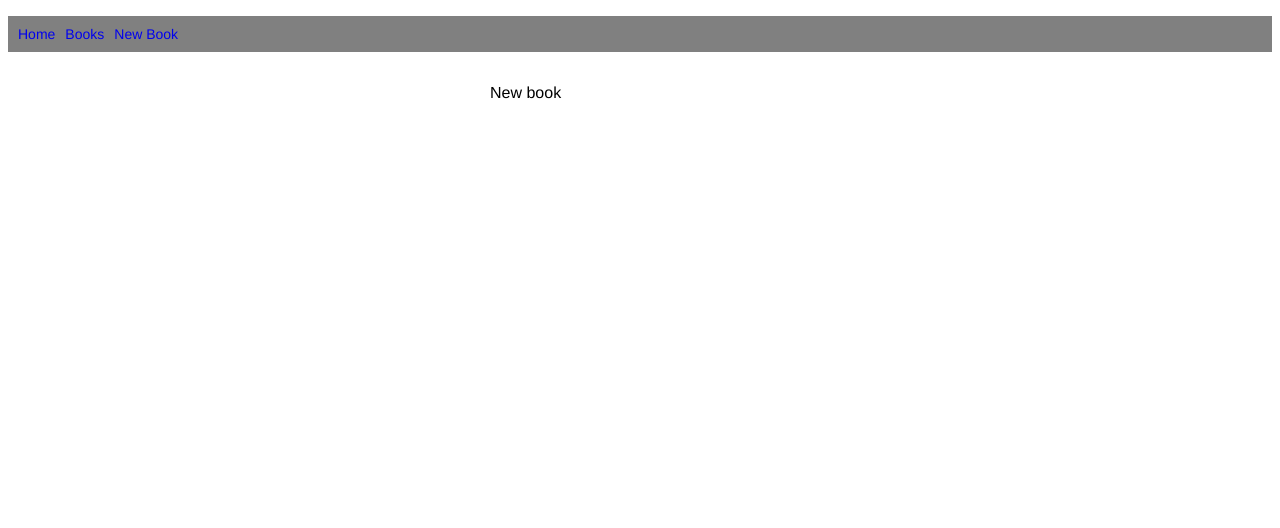
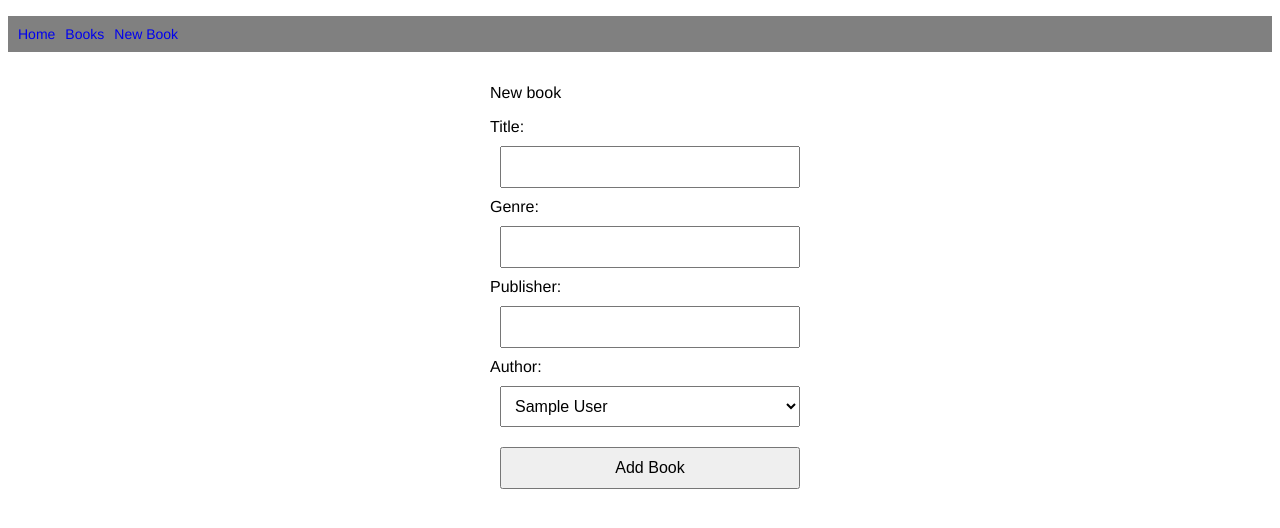
Before and after one commit to NateDawggWoof/week04_day3_LAB_Books_Authors, a Flask app: template templates/books/new.html in a window 1280 px wide. Shown: the top 528 px of the page. Run offline with Flask 2, Linux system fonts and the light colour scheme; the template is opened without the code that fills it: most values are stand-ins (such as "Sample title", 1, 10 or a date in 2020).

Commit message:
add book completed

```diff
--- a/templates/books/new.html
+++ b/templates/books/new.html
@@ -2,5 +2,28 @@
 {% block content %}
 
 <p>New book</p>
+<form action="/books" method = 'post'>
+<div>
+    <label for="title">Title: </label>
+    <input type="text" name="title" id="title">
+</div>
+<div>
+    <label for="genre">Genre: </label>
+    <input type="text" name="genre" id="genre">
+</div>
+<div>
+    <label for="publisher">Publisher: </label>
+    <input type="text" name="publisher" id="publisher">
+</div>
+<div>
+    <label for="author">Author: </label>
+    <select name="author_id" id="author">
+        {% for author in all_authors %}
+            <option value='{{author.id}}'>{{author.full_name()}}</option>
+        {% endfor %}
+    </select>
+</div>
+<button type = "submit">Add Book</button>
+</form>
 
 {% endblock %}
```
Also changed, not shown: controllers/books_controller.py (+14 -0 lines).
